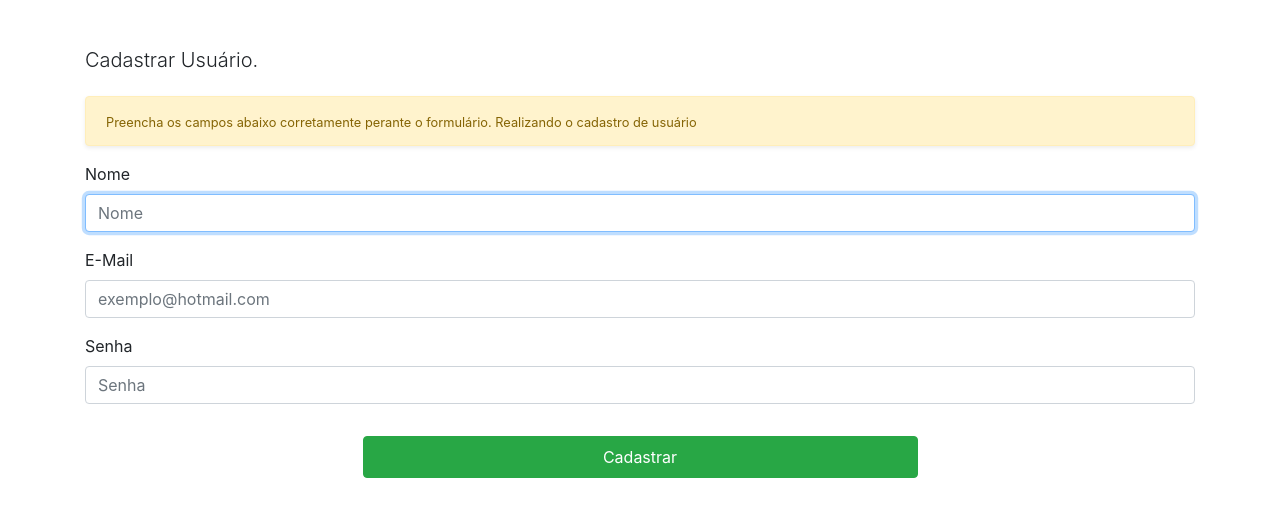
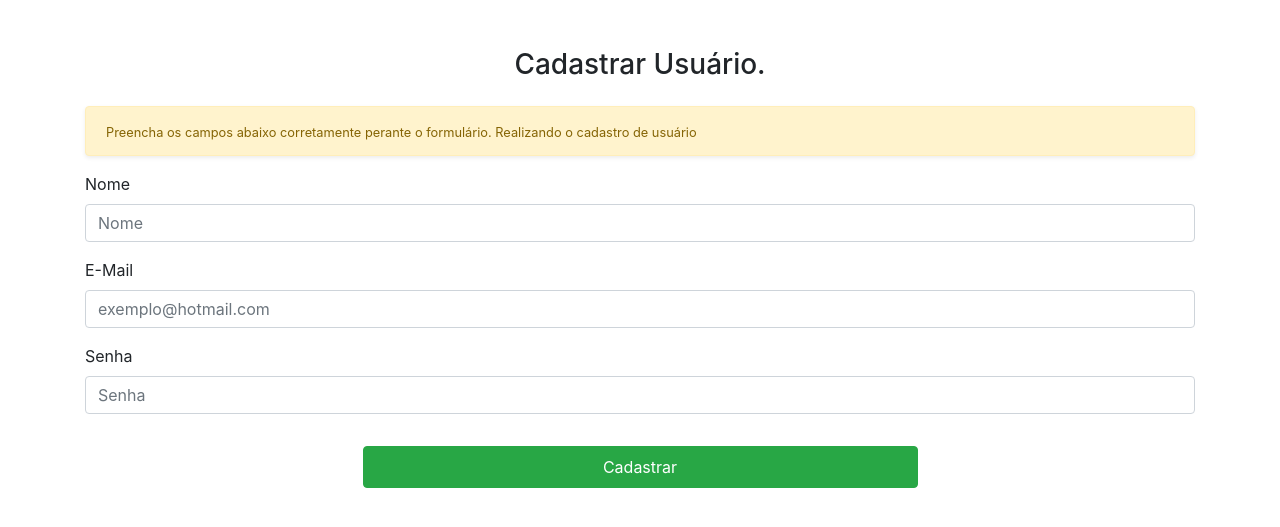
Before and after one commit to RogerPanosso/ajax_mvc, a PHP site: page /ajax_mvc/ in a window 1280 px wide. Shown: the top 527 px of the page. Run offline with PHP 8.4, Linux system fonts and the light colour scheme; some libraries are stand-ins or nearby versions.

Commit message:
Implementando

```diff
--- a/App/Config/Config.php
+++ b/App/Config/Config.php
@@ -8,14 +8,13 @@
   $config = array();
 
   if(ENVIRONMENT == "development") {
-    define("BASE_URL", "http://localhost/ajax_mvc/"); //constante contendo URL base da aplicação
     $config["dbdriver"] = "mysql";
     $config["dbname"] = "projeto_ajax_mvc";
     $config["dbhost"] = "localhost";
     $config["dbuser"] = "root";
     $config["dbpass"] = "";
   }else {
-    define("BASE_URL", "http://localhost/ajax_mvc/"); //constante contendo URL base da aplicação
+    /* dados para configuração perante servidor externo */
     $config["dbdriver"] = "mysql";
     $config["dbname"] = "projeto_ajax_mvc";
     $config["dbhost"] = "localhost";
--- a/App/Core/Controller.php
+++ b/App/Core/Controller.php
@@ -6,8 +6,6 @@
   * ao usuário final
   */
   namespace App\Core;
-
-  require "../App/Config/Config.php";
 
   class Controller {
     protected array $dados;
--- a/App/Views/Pages/home.php
+++ b/App/Views/Pages/home.php
@@ -3,7 +3,7 @@
     <div class="row mb-0">
       <div class="col-md-12 order-1 mt-5 mb-3">
         <div class="page-header">
-          <h3 class="lead">Cadastrar Usuário.</h3>
+          <h3 class="bd-lead text-center">Cadastrar Usuário.</h3>
         </div>
       </div>
     </div>
@@ -18,10 +18,10 @@
     </div>
     <div class="row mb-0">
       <div class="col-md-12 order-1 mb-0">
-        <form id="form" method="POST" action="<?=BASE_URL;?>ajax/salvar/">
+        <form id="cadastro" method="POST" action="http://localhost/ajax_mvc/ajax/salvar">
           <div class="form-group">
             <label for="nome" class="form-label">Nome</label>
-            <input type="text" name="nome" class="form-control" placeholder="Nome" autofocus autocomplete="off" id="nome" required/>
+            <input type="text" name="nome" class="form-control" placeholder="Nome" autocomplete="off" id="nome" required/>
           </div>
           <div class="form-group">
             <label for="email" class="form-label">E-Mail</label>
--- a/App/Views/Parcial/template.php
+++ b/App/Views/Parcial/template.php
@@ -7,11 +7,11 @@
     <meta name="author" content="Roger Panosso"/>
     <meta name="keywords" content="AJAX, MVC"/>
     <title>Ajax MVC</title>
-    <link rel="stylesheet" href="<?=BASE_URL;?>Public/Bootstrap/css/bootstrap.min.css"/>
-    <link rel="stylesheet" href="<?=BASE_URL;?>Public/Bootstrap/css/bootstrap-reboot.min.css"/>
-    <link rel="stylesheet" href="<?=BASE_URL;?>Public/Assets/css/style.css"/>
-    <link rel="stylesheet" href="<?=BASE_URL;?>Public/Fontawesome/css/all.min.css"/>
-    <link rel="stylesheet" href="<?=BASE_URL;?>Public/Fontawesome/css/fontawesome.min.css"/>
+    <link rel="stylesheet" href="http://localhost/ajax_mvc/Public/Bootstrap/css/bootstrap.min.css"/>
+    <link rel="stylesheet" href="http://localhost/ajax_mvc/Public/Bootstrap/css/bootstrap-reboot.min.css"/>
+    <link rel="stylesheet" href="http://localhost/ajax_mvc/Public/Assets/css/style.css"/>
+    <link rel="stylesheet" href="http://localhost/ajax_mvc/Public/Fontawesome/css/all.min.css"/>
+    <link rel="stylesheet" href="http://localhost/ajax_mvc/Public/Fontawesome/css/fontawesome.min.css"/>
   </head>
   <body>
     <article>
@@ -23,10 +23,10 @@
       <footer>
       </footer>
     </article>
-    <script src="<?=BASE_URL;?>Public/jquery/jquery.min.js"></script>
-    <script src="<?=BASE_URL;?>Public/Bootstrap/js/bootstrap.bundle.min.js"></script>
-    <script src="<?=BASE_URL;?>Public/Assets/js/script.js"></script>
-    <script src="<?=BASE_URL;?>Public/Fontawesome/js/all.min.js"></script>
-    <script src="<?=BASE_URL;?>Public/Fontawesome/js/fontawesome.min.js"></script>
+    <script src="http://localhost/ajax_mvc/Public/jquery/jquery.min.js"></script>
+    <script src="http://localhost/ajax_mvc/Public/Bootstrap/js/bootstrap.bundle.min.js"></script>
+    <script src="http://localhost/ajax_mvc/Public/Assets/js/script.js"></script>
+    <script src="http://localhost/ajax_mvc/Public/Fontawesome/js/all.min.js"></script>
+    <script src="http://localhost/ajax_mvc/Public/Fontawesome/js/fontawesome.min.js"></script>
   </body>
 </html>
```
Also changed, not shown: Public/Assets/js/script.js.
